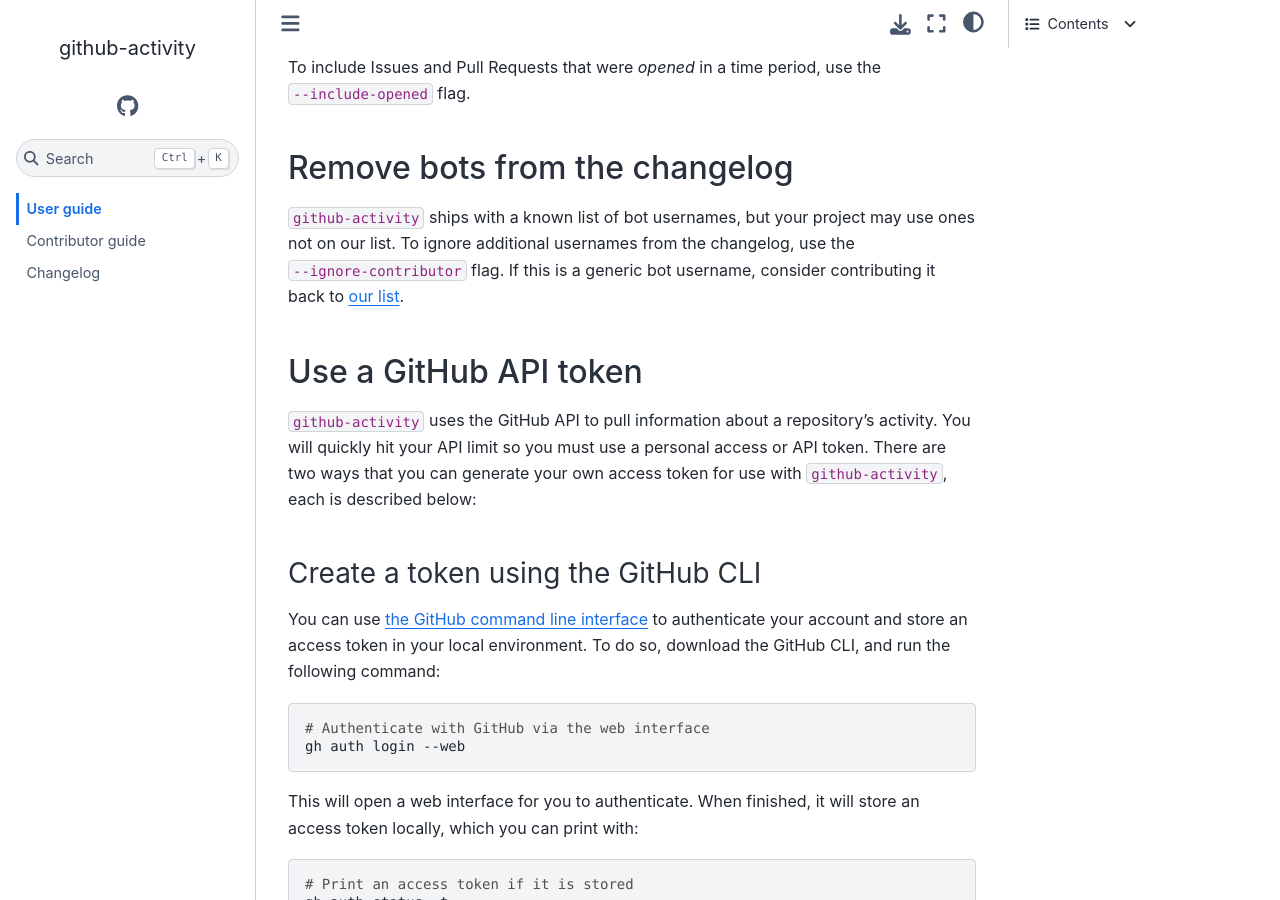
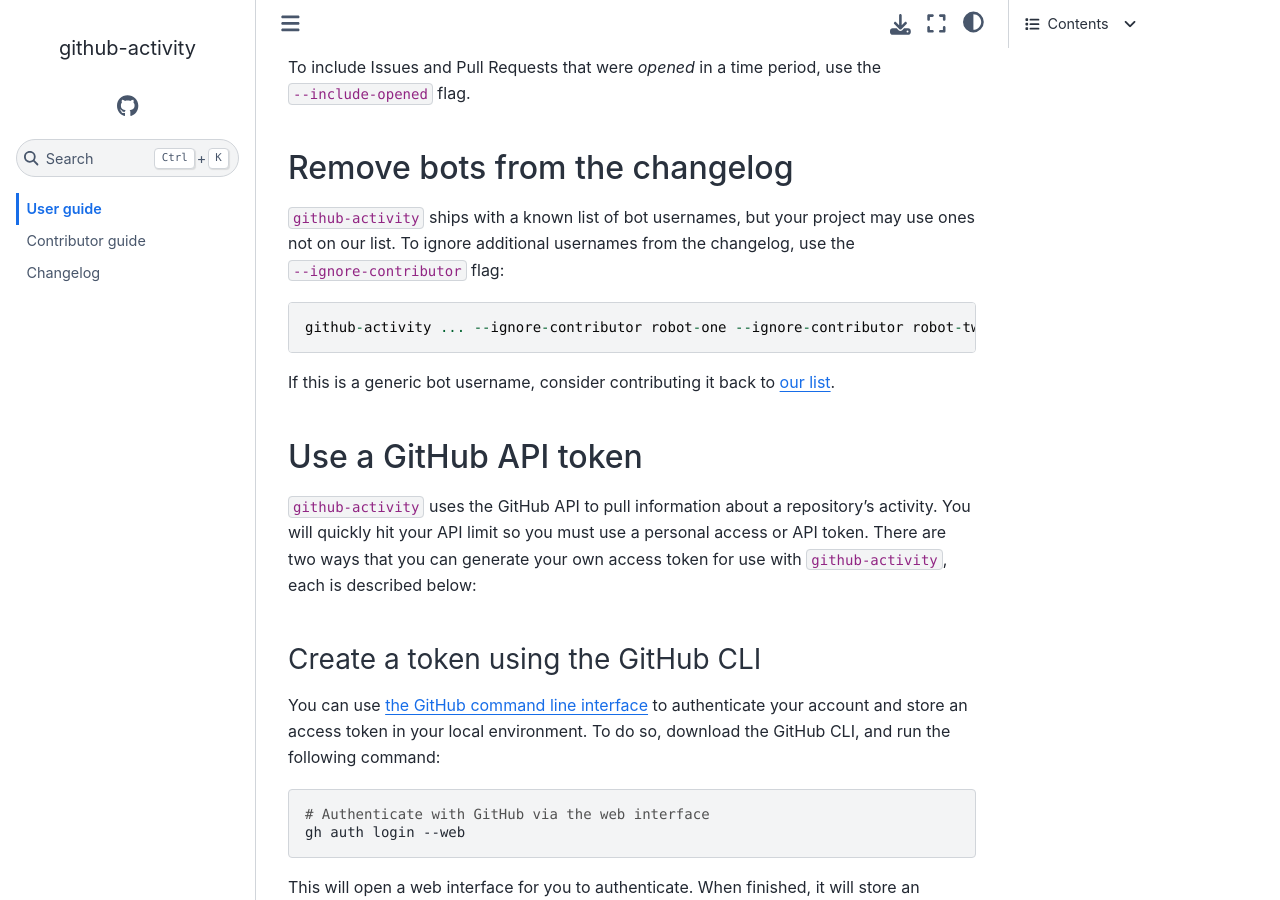
Before and after one commit to executablebooks/github-activity, a Sphinx documentation site: the page built from docs/use.md, in a window 1280 px wide and 900 px high, scrolled down 3829 px. Built offline with Sphinx 7.4.7 and the Sphinx Book theme 1.1.4, drawn with Linux system fonts in a browser that asks for light colours.

Commit message:
Document ignoring multiple usernames

````diff
--- a/docs/use.md
+++ b/docs/use.md
@@ -137,7 +137,12 @@
 ## Remove bots from the changelog
 
 `github-activity` ships with a known list of bot usernames, but your project may use ones not on our list.
-To ignore additional usernames from the changelog, use the `--ignore-contributor` flag.
+To ignore additional usernames from the changelog, use the `--ignore-contributor` flag:
+
+```
+github-activity ... --ignore-contributor robot-one --ignore-contributor robot-two
+```
+
 If this is a generic bot username, consider contributing it back to [our list](https://github.com/executablebooks/github-activity/blob/main/github_activity/github_activity.py#L73).
 
 ## Use a GitHub API token
````
